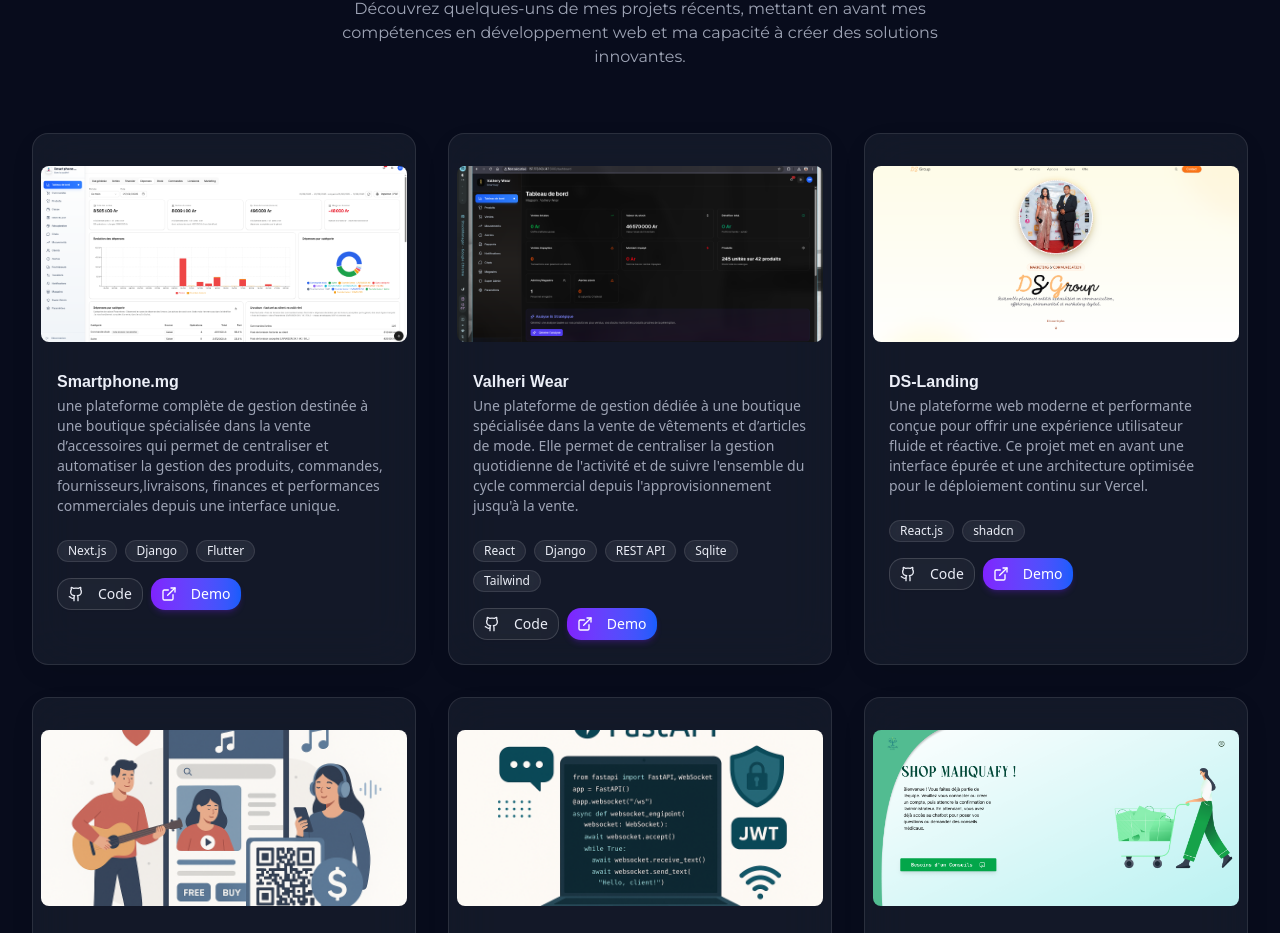
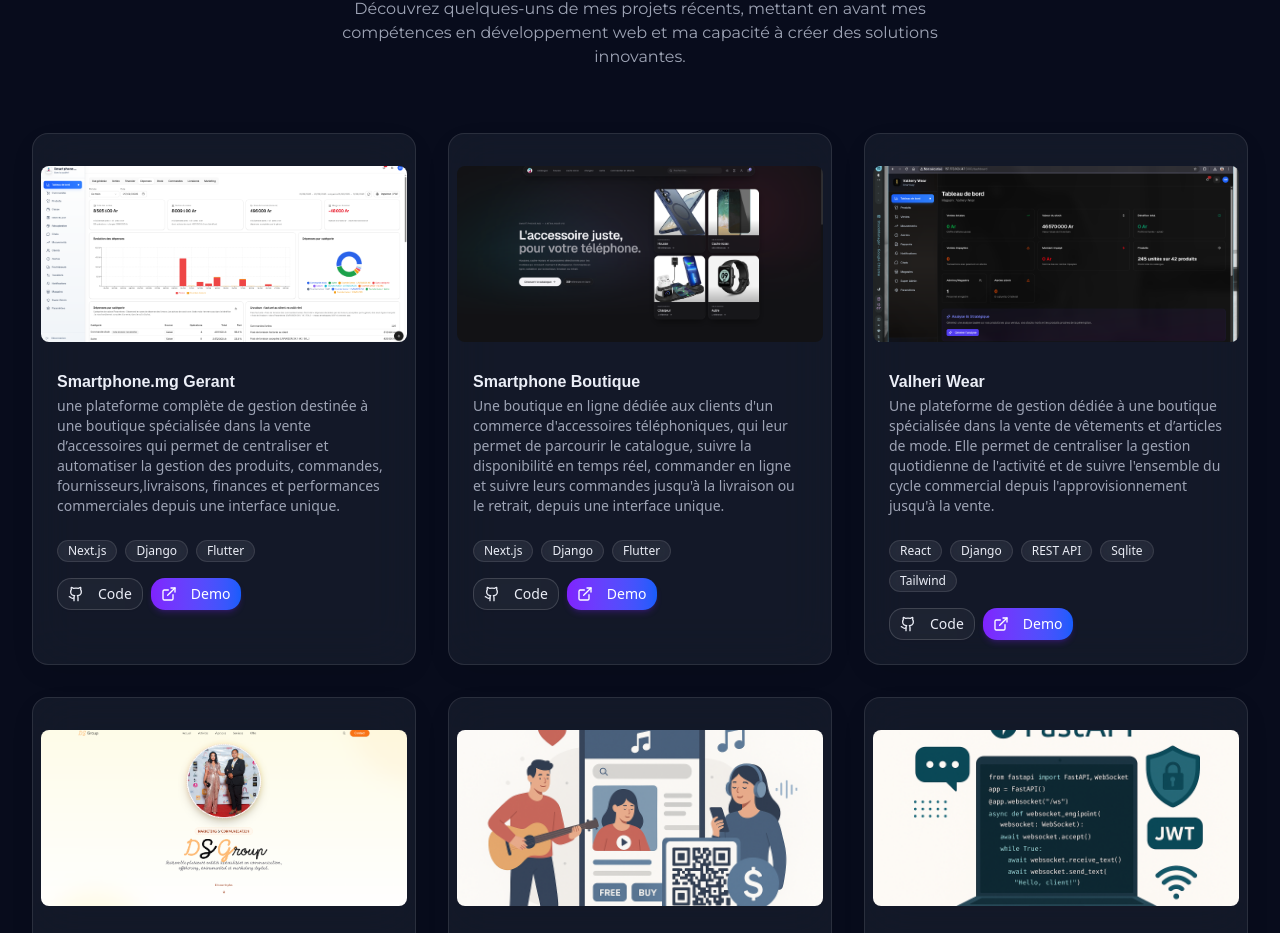
Before and after one commit to bry4ng4rrix/portfolio, a Next.js app: page / in a window 1280 px wide. Shown: the part 2292-3225 px from the top of the page. Built offline with nearby package versions, Linux system fonts and the light colour scheme; no server answers; a web font is replaced by a local one.

Commit message:
premium design

```diff
--- a/src/app/project.jsx
+++ b/src/app/project.jsx
@@ -17,10 +17,19 @@
 
 const projects = [
   {
-    title: "Smartphone.mg",
+    title: "Smartphone.mg Gerant",
     description:
       "une plateforme complète de gestion destinée à une boutique spécialisée dans la vente d’accessoires qui permet de centraliser et automatiser la gestion des produits, commandes, fournisseurs,livraisons, finances et performances commerciales depuis une interface unique.",
     image: "/smartphone.png?height=200&width=300",
+    tags: ["Next.js", "Django", "Flutter"],
+    github: "",
+    demo: "",
+  },
+  {
+    title: "Smartphone Boutique",
+    description:
+      "Une boutique en ligne dédiée aux clients d'un commerce d'accessoires téléphoniques, qui leur permet de parcourir le catalogue, suivre la disponibilité en temps réel, commander en ligne et suivre leurs commandes jusqu'à la livraison ou le retrait, depuis une interface unique.",
+    image: "/smart.png?height=200&width=300",
     tags: ["Next.js", "Django", "Flutter"],
     github: "",
     demo: "",
```
Also changed, not shown: public/smart.png (added).
